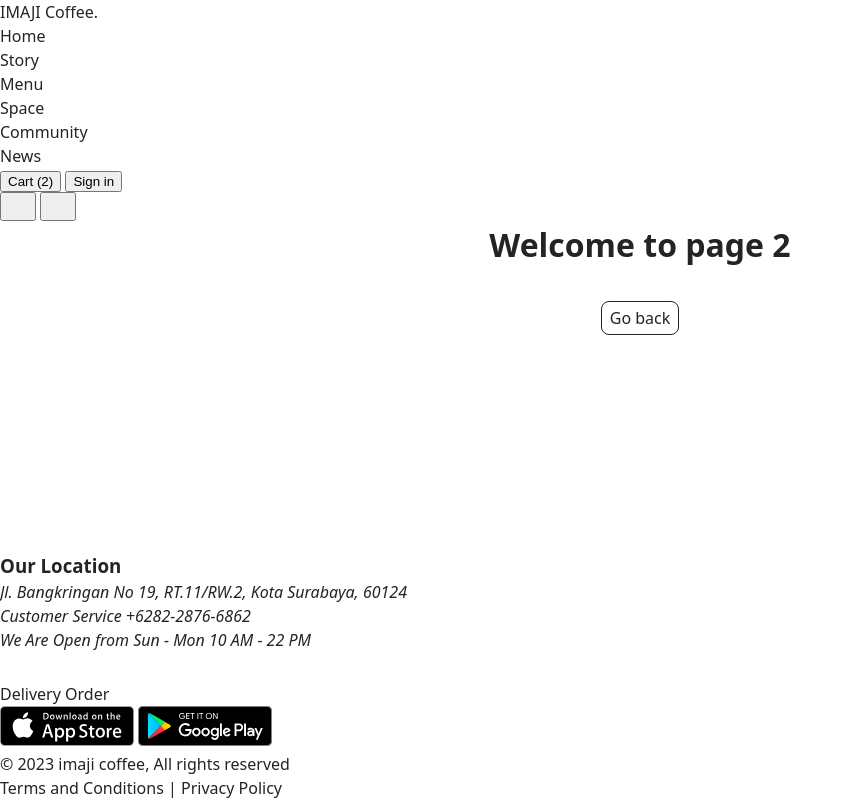
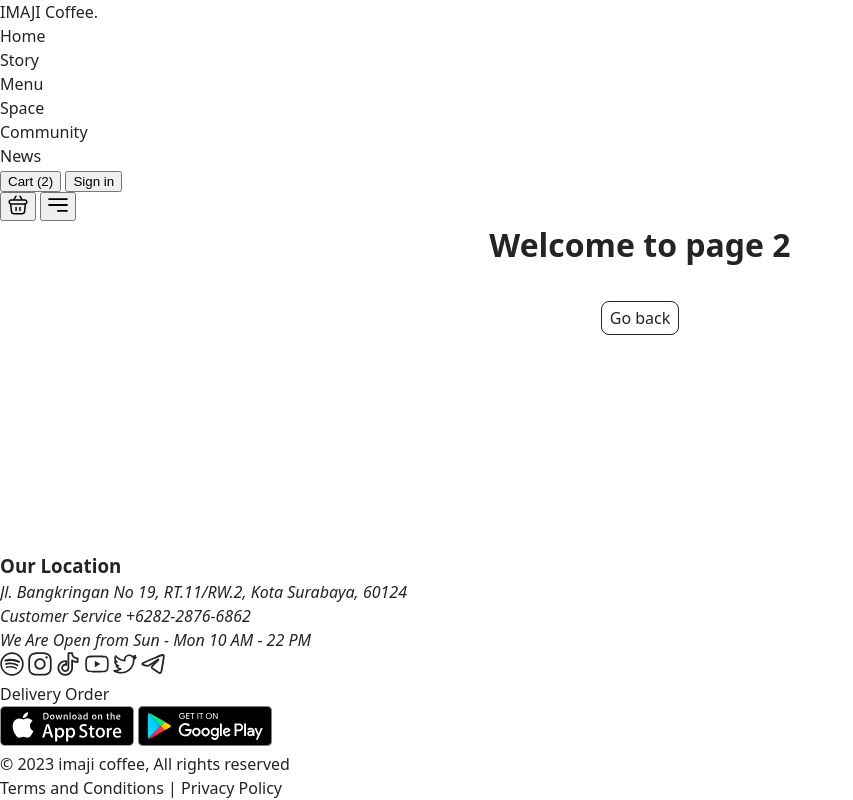
Before and after one commit to AlexeyAErmolenko/ImajiCoffee, a plain HTML site: page _home.html in a window 1280 px wide. Shown: the whole page, without its empty margins (0-853 px from the left). Drawn offline with Linux system fonts and the light colour scheme.

Commit message:
Deploying to gh-pages from @ AlexeyAErmolenko/ImajiCoffee@5e98944c2e125333a8c74b6792739a34ca3500fe 🚀

```diff
--- a/_home.html
+++ b/_home.html
@@ -48,12 +48,12 @@
       <div class="mobile">
         <button class="header_nav_menu_mob_cart" aria-label="Cart, contains x items">
           <svg class="shopping-basket" width="20" height="20">
-            <use href="../images/icons/sprite.svg#basket" />
+            <use href="/ImajiCoffee/assets/sprite-DHpAVOE9.svg#basket" />
           </svg>
         </button>
         <button class="header_nav_menu_mob_menu" aria-label="Mobile menu">
           <svg class="menu-right" width="20" height="20">
-            <use href="../images/icons/sprite.svg#menu" />
+            <use href="/ImajiCoffee/assets/sprite-DHpAVOE9.svg#menu" />
           </svg>
         </button>
       </div>
@@ -83,32 +83,32 @@
       <nav aria-label="Social networks">
         <a href="/spotify.com">
           <svg class="spotify" width="24" height="24">
-            <use href="../images/icons/sprite.svg#spotify" />
+            <use href="/ImajiCoffee/assets/sprite-DHpAVOE9.svg#spotify" />
           </svg>
         </a>
         <a href="/instagram.com">
           <svg class="instagram" width="24" height="24">
-            <use href="../images/icons/sprite.svg#instagram" />
+            <use href="/ImajiCoffee/assets/sprite-DHpAVOE9.svg#instagram" />
           </svg>
         </a>
         <a href="/tiktok.com">
           <svg class="tiktok" width="24" height="24">
-            <use href="../images/icons/sprite.svg#tiktok" />
+            <use href="/ImajiCoffee/assets/sprite-DHpAVOE9.svg#tiktok" />
           </svg>
         </a>
         <a href="/youtube.com">
           <svg class="youtube" width="24" height="24">
-            <use href="../images/icons/sprite.svg#youtube" />
+            <use href="/ImajiCoffee/assets/sprite-DHpAVOE9.svg#youtube" />
           </svg>
         </a>
         <a href="/twitter.com">
           <svg class="twitter" width="24" height="24">
-            <use href="../images/icons/sprite.svg#twitter" />
+            <use href="/ImajiCoffee/assets/sprite-DHpAVOE9.svg#twitter" />
           </svg>
         </a>
         <a href="/telegram.com">
           <svg class="telegram" width="24" height="24">
-            <use href="../images/icons/sprite.svg#telegram" />
+            <use href="/ImajiCoffee/assets/sprite-DHpAVOE9.svg#telegram" />
           </svg>
         </a>
       </nav>
```
Also changed, not shown: _story.html (+8 -8 lines), index.html (+8 -8 lines).
